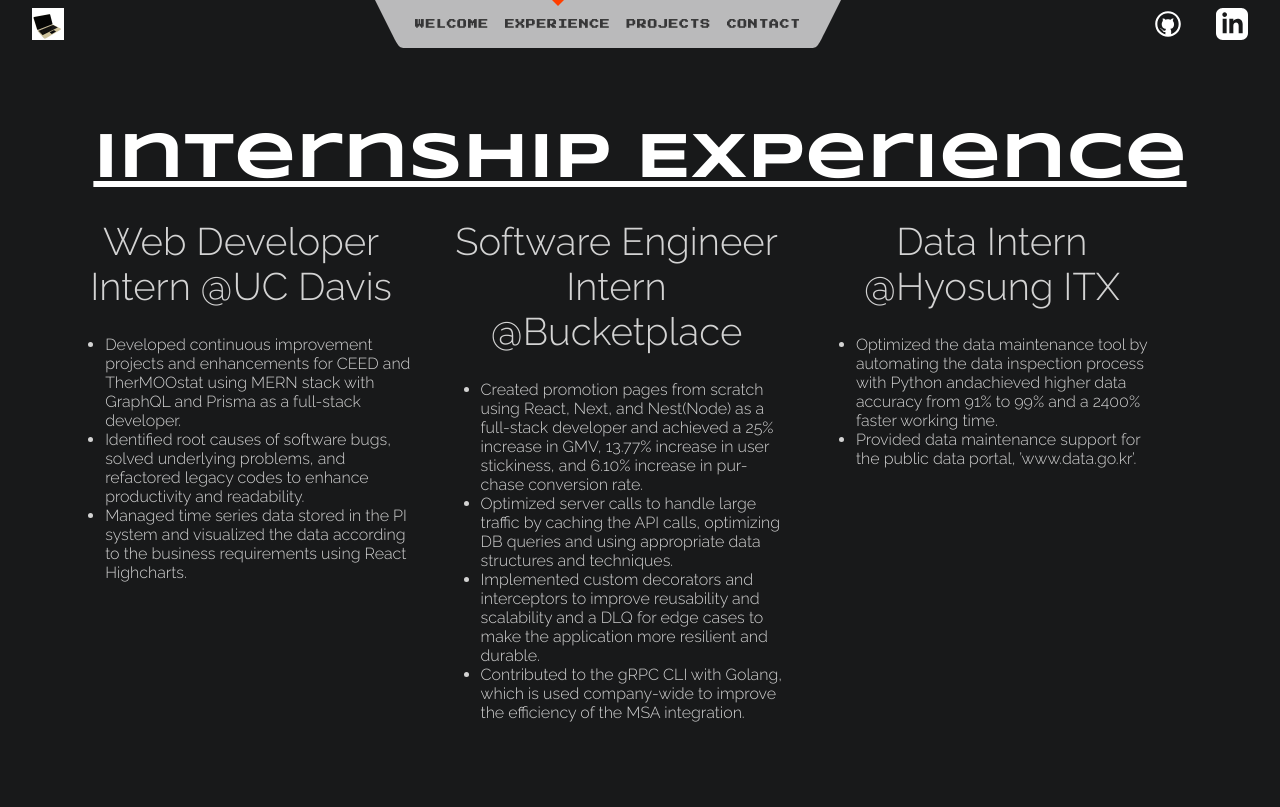
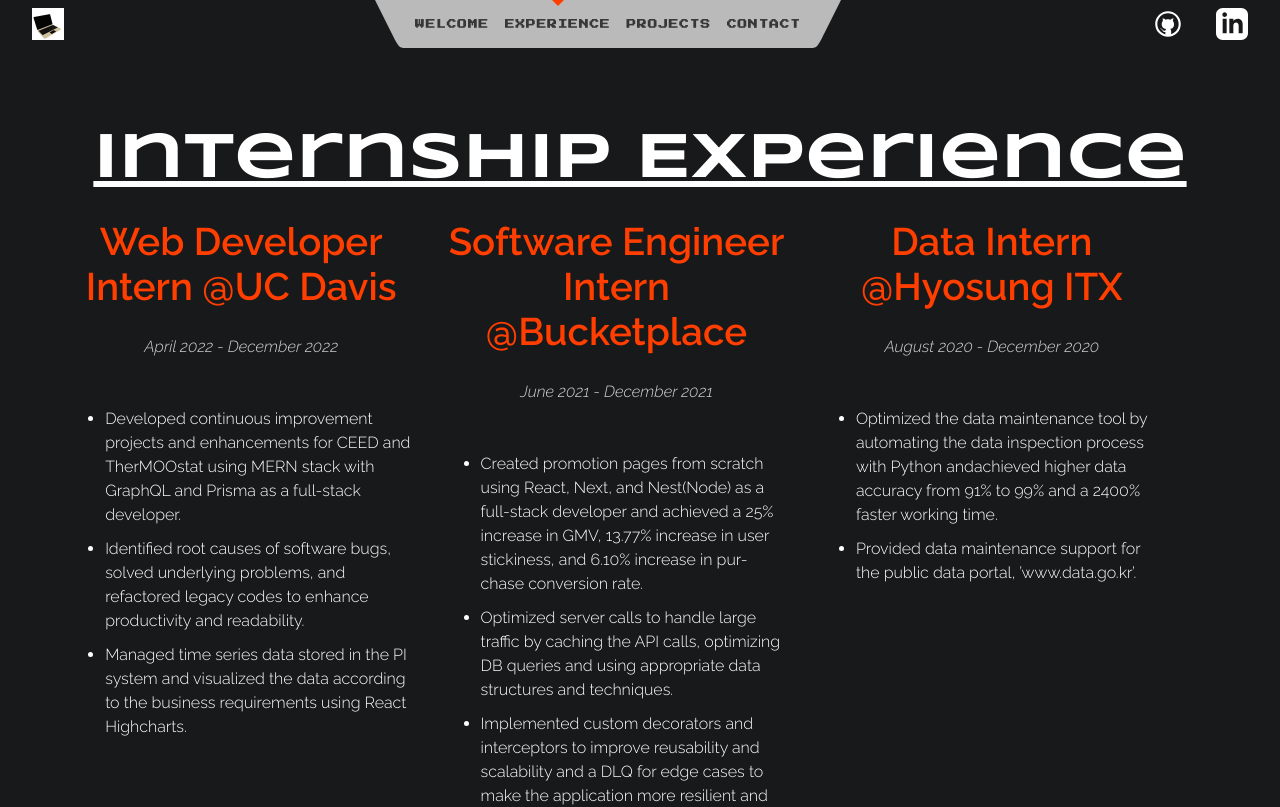
Before and after one commit to chj2788/svelte-portfolio, a SvelteKit app: page /experience in a window 1280 px wide. Shown: the top 807 px of the page. Built offline with nearby package versions, Linux system fonts and the light colour scheme.

Commit message:
advanced styling and add dates

```diff
--- a/src/routes/experience/+page.svelte
+++ b/src/routes/experience/+page.svelte
@@ -11,6 +11,7 @@
 	<div class="experience-list">
 		<div class="description">
 			<h1>Web Developer Intern @UC Davis</h1>
+			<p>April 2022 - December 2022</p>
 			<ul>
 				<li>Developed continuous improvement projects and enhancements for CEED and TherMOOstat using MERN stack with GraphQL and Prisma as a full-stack developer.</li>
 				<li>Identified root causes of software bugs, solved underlying problems, and refactored legacy codes to enhance productivity and readability.</li>
@@ -19,6 +20,7 @@
 		</div>
 		<div class="description">
 			<h1>Software Engineer Intern @Bucketplace</h1>
+			<p>June 2021 - December 2021</p>
 			<ul>
 				<li>Created promotion pages from scratch using React, Next, and Nest(Node) as a full-stack developer and achieved a 25% increase in GMV, 13.77% increase in user stickiness, and 6.10% increase in pur- chase conversion rate.</li>
 				<li>Optimized server calls to handle large traffic by caching the API calls, optimizing DB queries and using appropriate data structures and techniques.</li>
@@ -27,7 +29,8 @@
 			</ul>
 		</div>
 		<div class="description">
-			<h1>Data Intern @Hyosung ITX</h1>
+			<h1>Data Intern <br> @Hyosung ITX</h1>
+			<p>August 2020 - December 2020</p>
 			<ul>
 				<li>Optimized the data maintenance tool by automating the data inspection process with Python andachieved higher data accuracy from 91% to 99% and a 2400% faster working time.</li>
 				<li>Provided data maintenance support for the public data portal, ’www.data.go.kr’.</li>
@@ -53,7 +56,7 @@
 		display: flex;
 		flex-direction: column;
 		width:94%;
-		margin: 5% 3%;
+		margin: 5% 3% 0 3%;
 	}
 
 	.description {
@@ -62,4 +65,23 @@
 		width: 30%;
 		margin: 0 1%;
 	}
+
+	.description p {
+		font-family: 'Raleway', sans-serif;
+		font-style: italic;
+		color: lightgrey;
+		text-align: center;
+		margin-bottom: 3em;
+	}
+
+	h1 {
+		font-weight: bold;
+		color: var(--color-theme-1);
+	}
+
+	li {
+		margin: 10px 0;
+		color: white;
+		line-height: 1.5em;
+	}
 </style>
```
